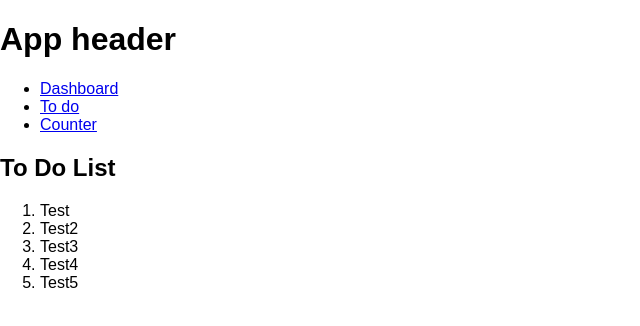
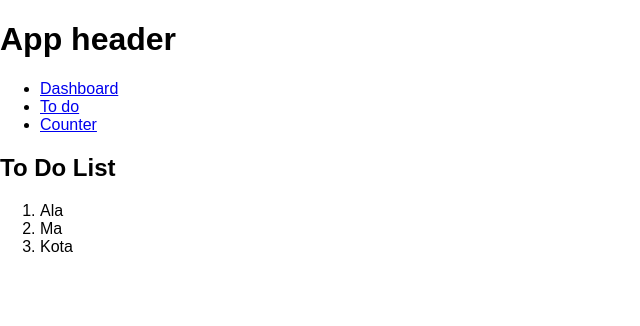
Before and after one commit to wojciechpaluch/react, a React (Create React App) app: page /todo in a window 1280 px wide. Shown: the top 326 px of the page, without its empty margins (0-640 px from the left). Built offline with nearby package versions, Linux system fonts and the light colour scheme.

Commit message:
added set timeout

```diff
--- a/src/components/Todo.js
+++ b/src/components/Todo.js
@@ -13,14 +13,26 @@ class Todo extends Component {
             ]
         }
     }
-        render()
-        {
+
+    componentDidMount() {
+        setTimeout(() => {
+            this.setState({
+                tasks: [
+                    'Ala', 'Ma', 'Kota'
+                ]
+            });
+        }, 5000);
+
+    }
+
+    render() {
         return (
             <div>
                 <h2>To Do List</h2>
                 <ol>
-                        {this.state.tasks.map((task, index) => (
-                            <li key={index}>{task}</li>
+                    {this.state.tasks.map(((mojElement, index) => {
+                            return <li key={index}>{mojElement}</li>
+                        }
                     ))}
                 </ol>
             </div>
```
Lines whose indentation alone changed are shown as unchanged.
